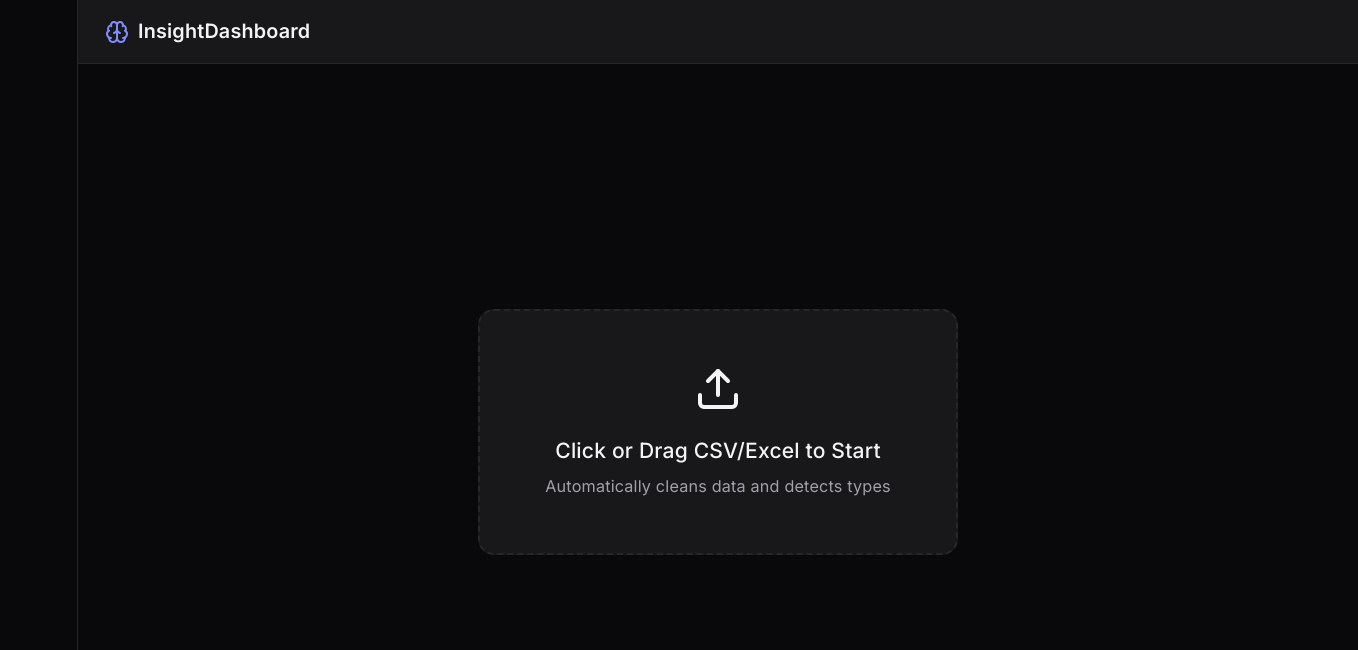
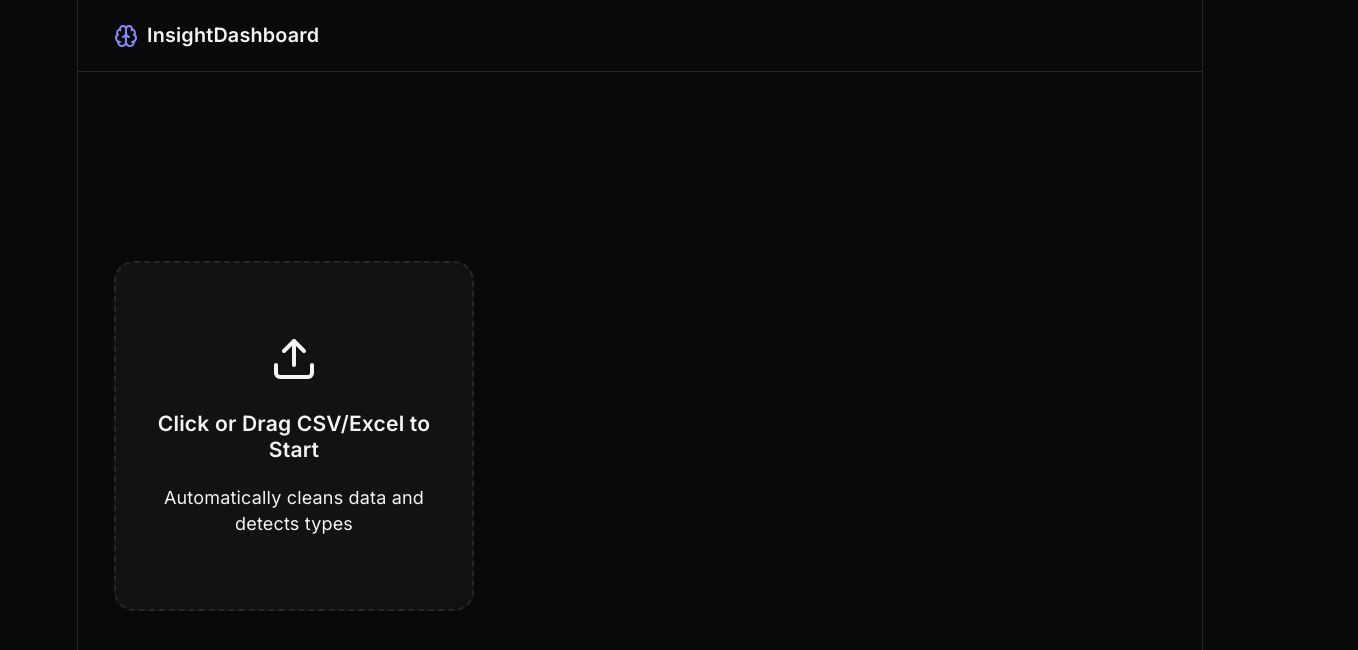
Before and after one commit to Donuts-procodes/Insight-dashboard, a React app in the folder frontend/: page / in a window 1280 px wide. Shown: the top 650 px of the page, 1358 px wide, since content can reach past the window. Built offline with nearby package versions, Linux system fonts and the light colour scheme; the HTML template or start-up script is replaced by a standard one.

Commit message:
UI: Centered layout with max-width container for better visual balance and focus

```diff
--- a/frontend/src/App.css
+++ b/frontend/src/App.css
@@ -1,213 +1,175 @@
 @import url('https://fonts.googleapis.com/css2?family=Inter:wght@400;500;600&display=swap');
 
 :root {
-  --bg: #09090b; /* Zinc 950 */
-  --surface: #18181b; /* Zinc 900 */
-  --border: #27272a; /* Zinc 800 */
-  --text-main: #f4f4f5; /* Zinc 50 */
-  --text-muted: #a1a1aa; /* Zinc 400 */
-  --primary: #818cf8; /* Indigo 400 */
-  --primary-hover: #6366f1; /* Indigo 500 */
-  --radius-lg: 16px;
-  --radius-md: 12px;
+  --bg: #09090b;
+  --surface: #121214;
+  --surface-alt: #18181b;
+  --border: #27272a;
+  --text-main: #f4f4f5;
+  --text-muted: #a1a1aa;
+  --primary: #818cf8;
+  --primary-hover: #6366f1;
+  --radius-lg: 20px;
+  --radius-md: 14px;
   --radius-sm: 8px;
-  --header-height: 64px;
+  --header-height: 72px;
+  --max-width: 1400px;
 }
 
-* {
-  box-sizing: border-box;
-}
+* { box-sizing: border-box; }
 
 body {
   margin: 0;
-  font-family: 'Inter', -apple-system, sans-serif;
+  font-family: 'Inter', sans-serif;
   background-color: var(--bg);
   color: var(--text-main);
-  overflow: hidden;
+  overflow-x: hidden;
 }
 
 .app-container {
   display: flex;
   flex-direction: column;
-  height: 100vh;
-  width: 100vw;
+  min-height: 100vh;
+  width: 100%;
+  align-items: center; /* Center the content */
 }
 
-/* Header */
+/* Header - Centered Content */
 .app-header {
   height: var(--header-height);
+  width: 100%;
   display: flex;
-  align-items: center;
-  padding: 0 1.5rem;
-  background: var(--surface);
+  justify-content: center;
+  background: var(--bg);
   border-bottom: 1px solid var(--border);
-  flex-shrink: 0;
+  position: sticky;
+  top: 0;
+  z-index: 100;
 }
 
-.logo-section { display: flex; align-items: center; gap: 1rem; }
-.logo { display: flex; align-items: center; gap: 0.5rem; font-weight: 600; font-size: 1.1rem; color: var(--text-main); }
+.header-content {
+  width: 100%;
+  max-width: var(--max-width);
+  padding: 0 2rem;
+  display: flex;
+  justify-content: space-between;
+  align-items: center;
+}
+
+.logo-section { display: flex; align-items: center; gap: 1.25rem; }
+.logo { display: flex; align-items: center; gap: 0.5rem; font-weight: 600; font-size: 1.1rem; }
 .logo-icon { color: var(--primary); }
 
 .back-btn {
-  background: transparent; border: none; color: var(--text-muted);
+  background: var(--surface-alt); border: 1px solid var(--border); color: var(--text-muted);
   cursor: pointer; display: flex; align-items: center; justify-content: center;
-  padding: 0.4rem; border-radius: var(--radius-sm); transition: all 0.2s;
+  width: 36px; height: 36px; border-radius: 50%; transition: all 0.2s;
 }
-.back-btn:hover { background: var(--border); color: var(--text-main); }
+.back-btn:hover { border-color: var(--primary); color: var(--text-main); }
 
-/* Dashboard Body */
+/* Main Dashboard Layout - Centered */
 .dashboard-body {
-  display: flex;
+  width: 100%;
+  max-width: var(--max-width);
+  padding: 2rem;
+  display: grid;
+  grid-template-columns: 360px 1fr; /* Balanced sidebar */
+  gap: 2rem;
   flex: 1;
-  overflow: hidden;
 }
 
-@media (max-width: 1024px) {
-  .dashboard-body { flex-direction: column; overflow-y: auto; }
+@media (max-width: 1200px) {
+  .dashboard-body { grid-template-columns: 1fr; }
 }
 
-/* Sidebar */
-.sidebar {
-  width: 320px;
-  background: var(--bg);
-  border-right: 1px solid var(--border);
-  padding: 1.5rem;
+/* Sidebar & Main Panels */
+.sidebar, .main-view {
   display: flex;
   flex-direction: column;
   gap: 1.5rem;
-  overflow-y: auto;
-  flex-shrink: 0;
 }
 
-@media (max-width: 1024px) {
-  .sidebar { width: 100%; border-right: none; border-bottom: 1px solid var(--border); overflow-y: visible; }
-}
-
-/* Main View */
-.main-view {
-  flex: 1;
-  background: var(--bg);
-  padding: 1.5rem;
-  display: flex;
-  flex-direction: column;
-  overflow: hidden;
-}
-
-@media (max-width: 1024px) {
-  .main-view { min-height: 600px; }
-}
-
-/* Cards */
+/* Card Styling - More "Floating" and Balanced */
 .card {
   background: var(--surface);
   border: 1px solid var(--border);
   border-radius: var(--radius-md);
-  padding: 1.25rem;
-  display: flex;
-  flex-direction: column;
+  padding: 1.5rem;
+  box-shadow: 0 4px 6px -1px rgba(0, 0, 0, 0.1), 0 2px 4px -1px rgba(0, 0, 0, 0.06);
 }
 
 .card-title {
-  font-size: 0.75rem;
+  font-size: 0.8rem;
   text-transform: uppercase;
   letter-spacing: 0.05em;
   color: var(--text-muted);
   font-weight: 600;
-  margin: 0 0 1.25rem 0;
+  margin: 0 0 1.5rem 0;
   display: flex;
   align-items: center;
-  gap: 0.5rem;
+  gap: 0.6rem;
 }
 
-/* Form Controls */
-.input-label {
-  display: block; font-size: 0.8rem; font-weight: 500;
-  color: var(--text-muted); margin-bottom: 0.4rem;
-}
+/* Form Styling */
+.input-label { display: block; font-size: 0.8rem; margin-bottom: 0.5rem; color: var(--text-muted); }
 
 select {
-  width: 100%; padding: 0.65rem 0.75rem;
-  border-radius: var(--radius-sm); border: 1px solid var(--border);
-  background: var(--bg); color: var(--text-main);
-  font-size: 0.9rem; margin-bottom: 1.25rem; outline: none;
-  font-family: inherit; transition: border-color 0.2s;
+  width: 100%; padding: 0.75rem 1rem; border-radius: var(--radius-sm);
+  border: 1px solid var(--border); background: var(--bg); color: var(--text-main);
+  font-size: 0.95rem; margin-bottom: 1.5rem; outline: none; transition: border-color 0.2s;
 }
 select:focus { border-color: var(--primary); }
 
 .btn-primary {
-  width: 100%; padding: 0.75rem; background: var(--primary); color: #fff;
-  border: none; border-radius: var(--radius-sm); font-weight: 500;
-  font-size: 0.9rem; cursor: pointer; display: flex; align-items: center;
-  justify-content: center; gap: 0.5rem; transition: all 0.2s;
+  width: 100%; padding: 0.8rem; background: var(--primary); color: #fff;
+  border: none; border-radius: var(--radius-sm); font-weight: 600;
+  cursor: pointer; display: flex; align-items: center; justify-content: center; gap: 0.5rem;
 }
-.btn-primary:hover:not(:disabled) { background: var(--primary-hover); }
-.btn-primary:disabled { opacity: 0.5; cursor: not-allowed; }
+.btn-primary:hover { background: var(--primary-hover); }
 
 .btn-outline {
-  width: 100%; padding: 0.75rem; background: transparent; color: var(--text-main);
-  border: 1px solid var(--border); border-radius: var(--radius-sm); font-weight: 500;
-  font-size: 0.9rem; cursor: pointer; transition: all 0.2s;
+  width: 100%; padding: 0.8rem; background: transparent; border: 1px solid var(--border);
+  border-radius: var(--radius-sm); color: var(--text-main); cursor: pointer;
 }
-.btn-outline:hover:not(:disabled) { border-color: var(--primary); color: var(--primary); }
-.btn-outline:disabled { opacity: 0.5; cursor: not-allowed; }
-
-.divider { height: 1px; background: var(--border); margin: 1.5rem 0; }
-.hint { font-size: 0.75rem; color: var(--text-muted); margin-top: 0.5rem; text-align: center; }
+.btn-outline:hover:not(:disabled) { border-color: var(--primary); }
 
 /* Chart Area */
-.chart-card {
-  flex: 1;
-  display: flex;
-  flex-direction: column;
-  min-height: 0; /* Crucial for internal flex/recharts */
+.chart-card { min-height: 500px; flex: 1; }
+.chart-wrapper { flex: 1; min-height: 400px; width: 100%; position: relative; }
+
+/* Stats Display */
+.stats-grid { display: grid; grid-template-columns: 1fr 1fr; gap: 1.25rem; }
+.stat-item { background: var(--surface-alt); padding: 1rem; border-radius: var(--radius-sm); border: 1px solid var(--border); }
+.stat-item label { display: block; font-size: 0.7rem; color: var(--text-muted); text-transform: uppercase; margin-bottom: 0.5rem; }
+.stat-item span { font-size: 1.25rem; font-weight: 600; }
+.text-error { color: #f87171; }
+
+/* Welcome Screen */
+.welcome-screen {
+  width: 100%; flex: 1; display: flex; justify-content: center; align-items: center;
 }
 
-.chart-wrapper {
-  flex: 1;
-  min-height: 0;
-  width: 100%;
-  position: relative;
+.upload-zone {
+  background: var(--surface); border: 2px dashed var(--border);
+  border-radius: var(--radius-lg); padding: 4rem 2rem; width: 100%; max-width: 560px;
+  text-align: center; cursor: pointer; transition: all 0.3s cubic-bezier(0.4, 0, 0.2, 1);
 }
+.upload-zone:hover { border-color: var(--primary); transform: translateY(-4px); }
 
-.chart-placeholder {
-  position: absolute; top: 0; left: 0; right: 0; bottom: 0;
-  display: flex; align-items: center; justify-content: center;
-  color: var(--text-muted); font-size: 0.9rem;
-}
+.icon-upload { color: var(--primary); margin-bottom: 1.5rem; }
 
-/* Stats */
-.stats-grid { display: grid; grid-template-columns: 1fr 1fr; gap: 1rem; }
-.stat-item { display: flex; flex-direction: column; gap: 0.25rem; }
-.stat-value { font-size: 1.1rem; font-weight: 600; color: var(--text-main); }
-.text-error { color: #f87171; }
-
-/* AI Summary */
-.ai-summary-text { font-size: 0.85rem; line-height: 1.6; color: var(--text-muted); margin: 0; }
-
-/* Welcome Screen */
-.welcome-screen { flex: 1; display: flex; justify-content: center; align-items: center; background: var(--bg); }
-.upload-zone {
-  border: 2px dashed var(--border); background: var(--surface);
-  border-radius: var(--radius-lg); padding: 3rem; text-align: center;
-  cursor: pointer; transition: all 0.2s; width: 100%; max-width: 480px;
-}
-.upload-zone:hover { border-color: var(--primary); }
-.upload-zone h3 { margin: 1rem 0 0.5rem; font-weight: 500; }
-.upload-zone p { margin: 0; color: var(--text-muted); font-size: 0.9rem; }
-.icon-upload { color: var(--primary); }
-
-/* Loading */
+/* Loading States */
 .loading-state { text-align: center; }
 .spinner {
-  width: 40px; height: 40px; border: 3px solid var(--border);
+  width: 48px; height: 48px; border: 4px solid var(--border);
   border-top-color: var(--primary); border-radius: 50%;
-  animation: spin 1s linear infinite; margin: 0 auto 1rem;
+  animation: spin 1s linear infinite; margin-bottom: 1.5rem;
 }
 @keyframes spin { to { transform: rotate(360deg); } }
 
 .loading-bar-top {
-  position: fixed; top: 0; left: 0; right: 0; height: 2px;
-  background: var(--primary); z-index: 1000;
+  position: fixed; top: 0; left: 0; right: 0; height: 3px;
+  background: var(--primary); z-index: 2000;
   animation: loading-pulse 2s infinite ease-in-out;
 }
-@keyframes loading-pulse { 0% { opacity: 0.3; } 50% { opacity: 1; } 100% { opacity: 0.3; } }
+@keyframes loading-pulse { 0% { opacity: 0.4; } 50% { opacity: 1; } 100% { opacity: 0.4; } }
--- a/frontend/src/App.jsx
+++ b/frontend/src/App.jsx
@@ -88,6 +88,7 @@ function App() {
   return (
     <div className="app-container">
       <header className="app-header">
+        <div className="header-content">
           <div className="logo-section">
             {data.length > 0 && (
               <button onClick={resetDashboard} className="back-btn" title="Back to Upload">
@@ -97,6 +98,7 @@ function App() {
             <div className="logo">
               <Brain className="logo-icon" />
               <span>InsightDashboard</span>
+            </div>
           </div>
         </div>
       </header>
```
Lines whose indentation alone changed are shown as unchanged.
